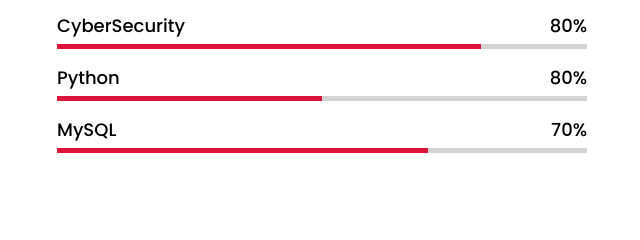
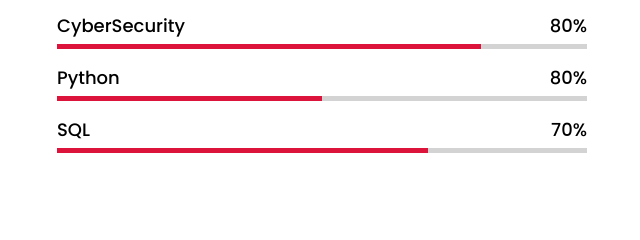
Before and after one commit to Sam9170/resume, a plain HTML site: page index.html in a window 1280 px wide. Shown: the part 3446-3686 px from the top of the page, 613-1253 px from the left. Drawn offline with nearby package versions, Linux system fonts and the light colour scheme.

Commit message:
Update index.html

```diff
--- a/index.html
+++ b/index.html
@@ -134,7 +134,7 @@
                     </div>
                     <div class="bars">
                         <div class="info">
-                            <span>MySQL</span>
+                            <span>SQL</span>
                             <span>70%</span>
                         </div>
                         <div class="line mysql"></div>
```
